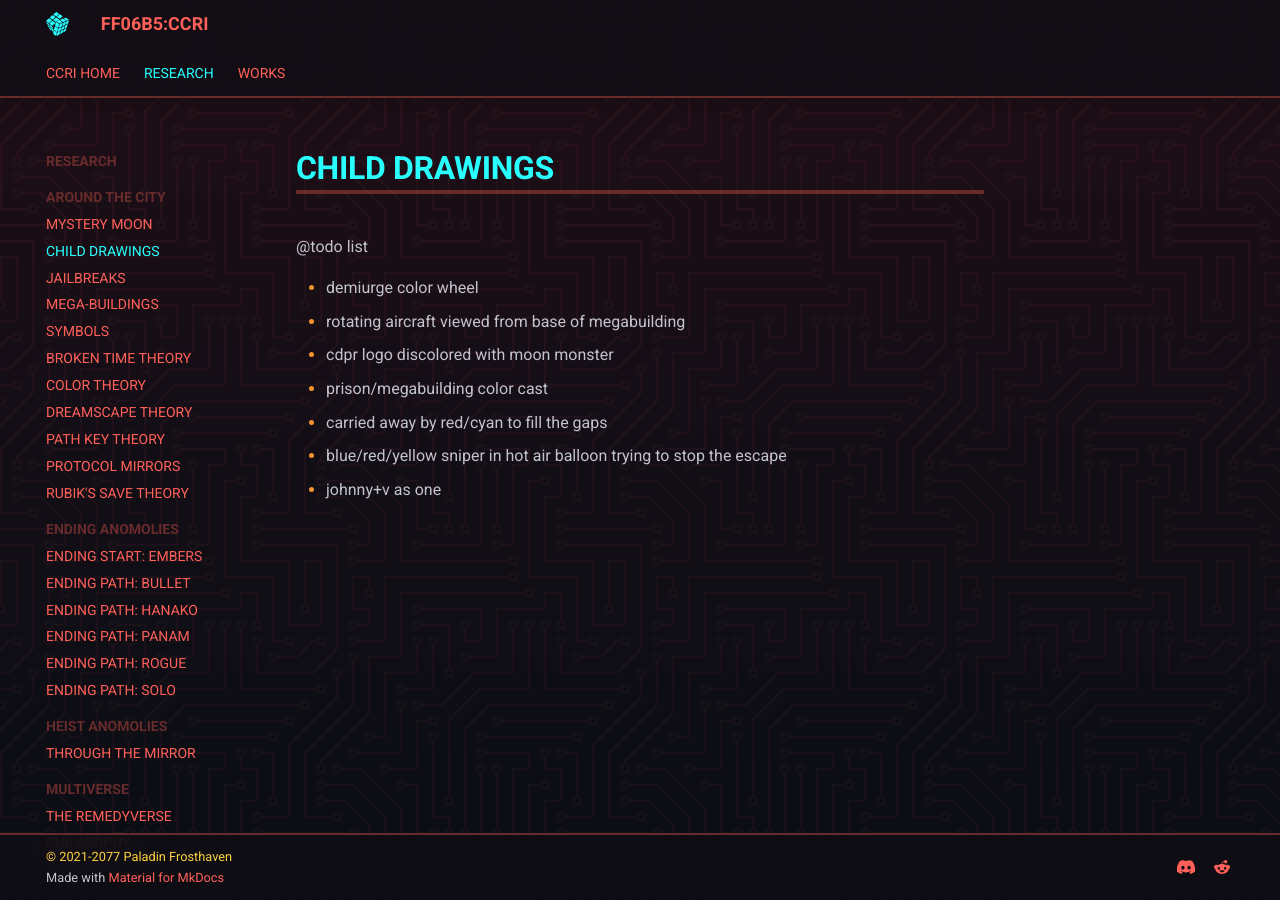
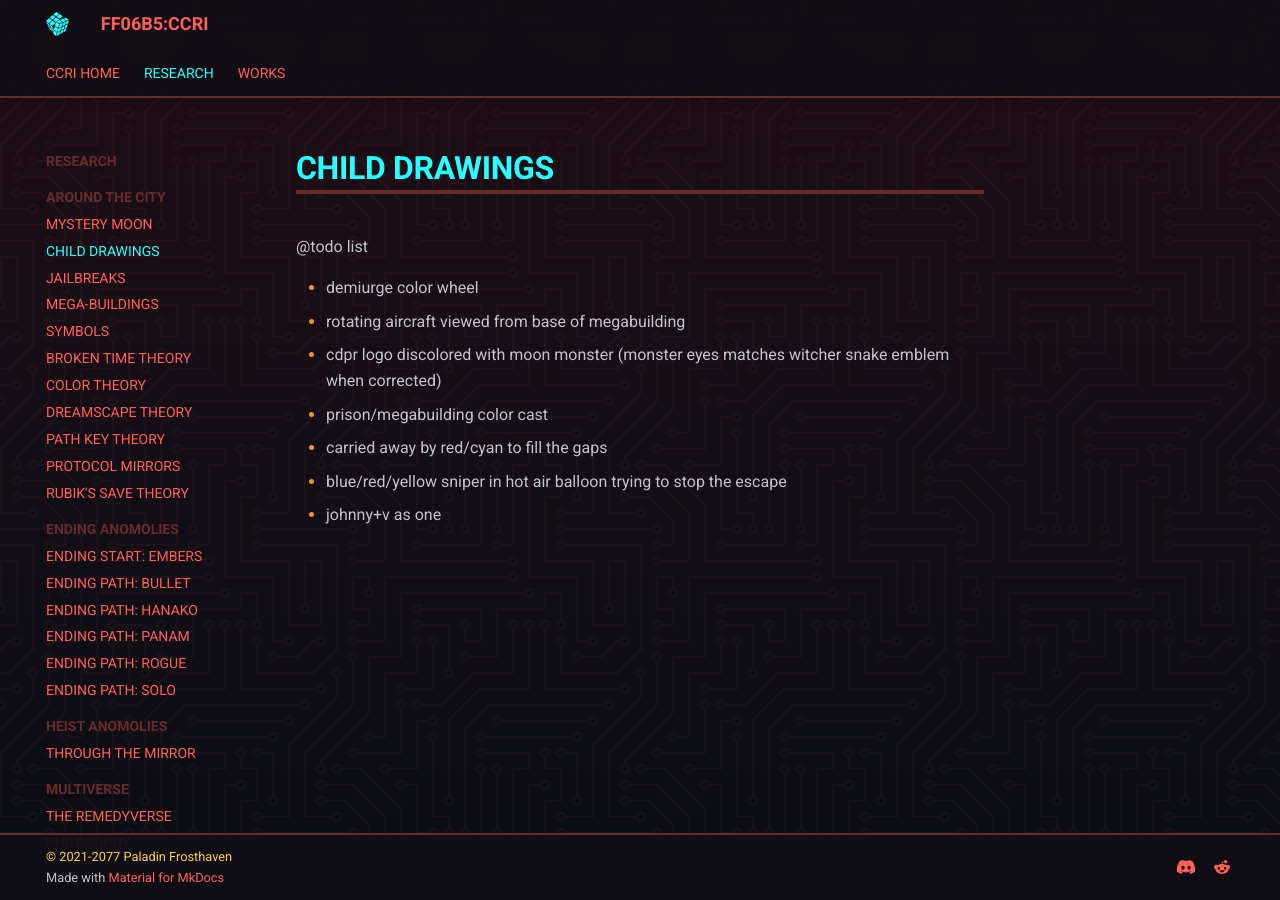
Before and after one commit to Frosthaven/cyberpunk-ff06b5-research, an MkDocs documentation site: the page built from docs/Research/Around The City/research-child-drawings.md, in a window 1280 px wide. Built offline with MkDocs 1.6.1 and Material for MkDocs 9.7.7, drawn with Linux system fonts in a browser that asks for light colours; comment, search, counter and statistics services are not loaded.

Commit message:
content updates

```diff
--- a/docs/Research/Around The City/research-child-drawings.md
+++ b/docs/Research/Around The City/research-child-drawings.md
@@ -4,7 +4,7 @@
 
 - demiurge color wheel
 - rotating aircraft viewed from base of megabuilding
-- cdpr logo discolored with moon monster
+- cdpr logo discolored with moon monster (monster eyes matches witcher snake emblem when corrected)
 - prison/megabuilding color cast
 - carried away by red/cyan to fill the gaps
 - blue/red/yellow sniper in hot air balloon trying to stop the escape
```
